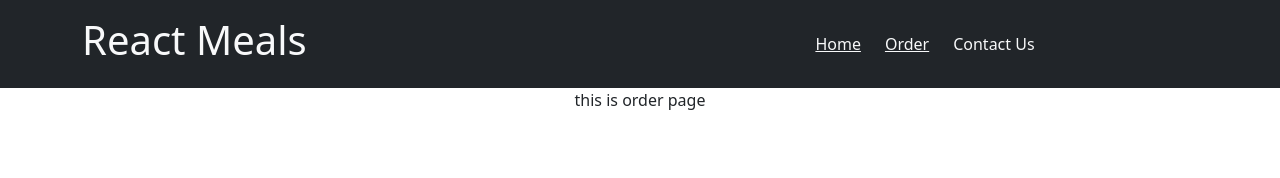
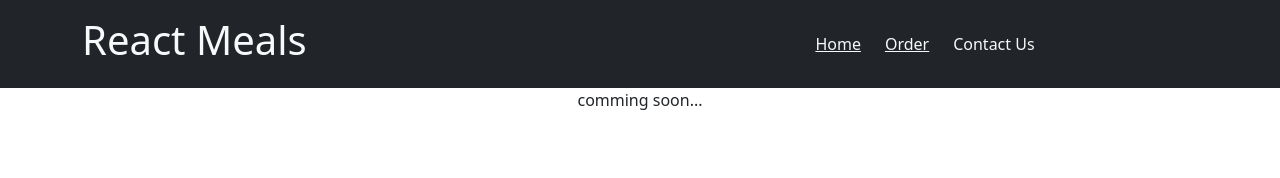
Before and after one commit to TarakRam0123/ReactMeals, a React (Vite) app: page /order in a window 1280 px wide. Shown: the top 178 px of the page. Built offline with nearby package versions, Linux system fonts and the light colour scheme.

Commit message:
order page content changed

```diff
--- a/src/components/pages/Order.jsx
+++ b/src/components/pages/Order.jsx
@@ -4,7 +4,7 @@ import React from 'react'
 const Order = () => {
   return (
     <div>
-        this is order page
+      comming soon...
 
     </div>
   )
```
